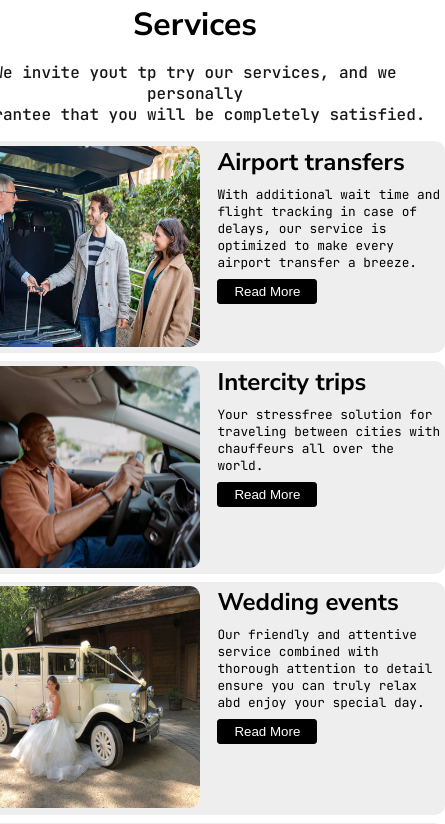
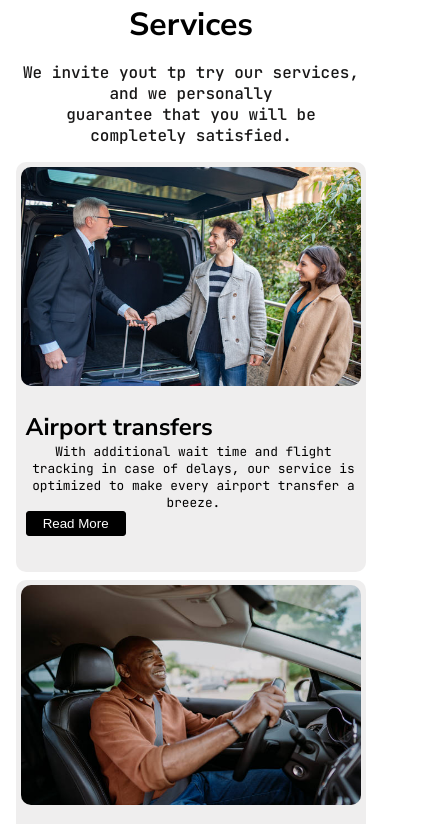
Before and after one commit to Lil-Code30/LIMOS-site-web_HTML-CSS, a plain HTML site: page index.html in a window 390 px wide. Shown: the part 699-1523 px from the top of the page, 445 px wide, since content can reach past the window. Drawn offline with Linux system fonts and the light colour scheme; a web font is replaced by a local one.

Commit message:
Service part:screen view - 480px (need to be fix)

```diff
--- a/style.css
+++ b/style.css
@@ -261,7 +261,9 @@ main .banner-form .banner-form-button:hover{
 /* Mobile */
 @media screen and (max-width: 480px) {
     main .banner{
+        width: 350;
         height: 450px;
+        margin:0;
     }
     main .banner-content .banner-title{
         font-size: 4rem;
@@ -274,6 +276,38 @@ main .banner-form .banner-form-button:hover{
         margin-top: 1.5rem;
         padding: 0.5rem;
         font-size: 1.5rem;
+    }
+    #main-container{
+        margin: 0;
+        width: 350px;
+    }
+    #main-container #services .services-header{
+        width: 350px;
+    }
+    #services{
+        width: 350px;
+        margin: 0;
+    }
+    .services-content{
+        width: 350px;
+        grid-template-columns: 350px;
+    }
+    .services-content .service-card{
+        width: 350px;
+        height: 100%;
+        flex-direction: column;
+        margin: 1rem;
+        padding: 0.3rem;
+    }
+    .services-content img{
+        width:100%;
+        margin: 0;
+    }
+    .services-content .service-card p{
+        font-family: var(--main-font);
+        font-size: 0.8rem;
+        text-align: center;
+        margin:0;
     }
 }
 /* Tablet */
```
